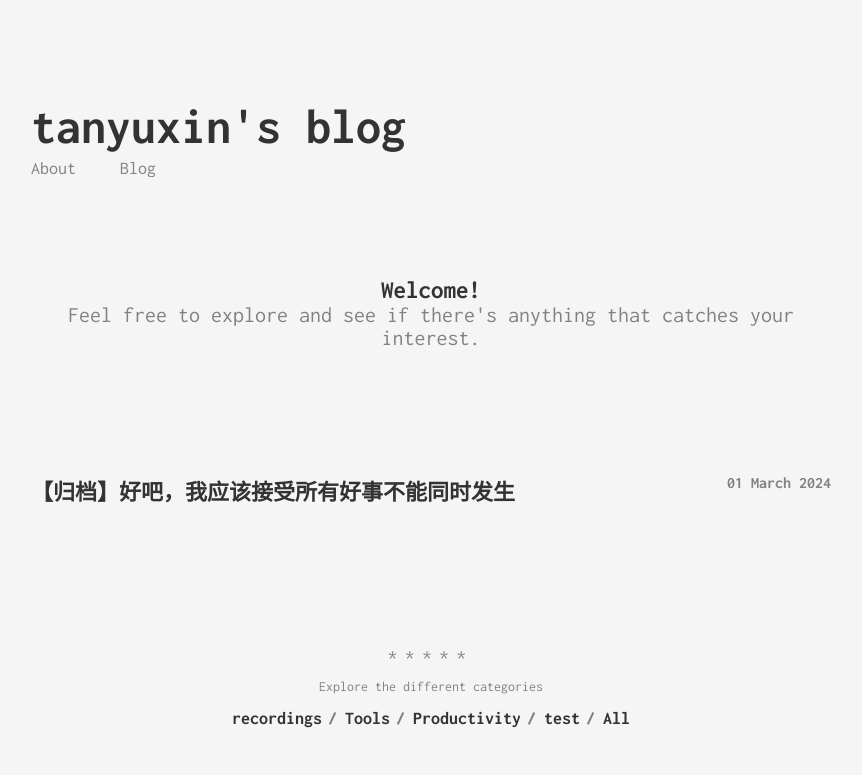
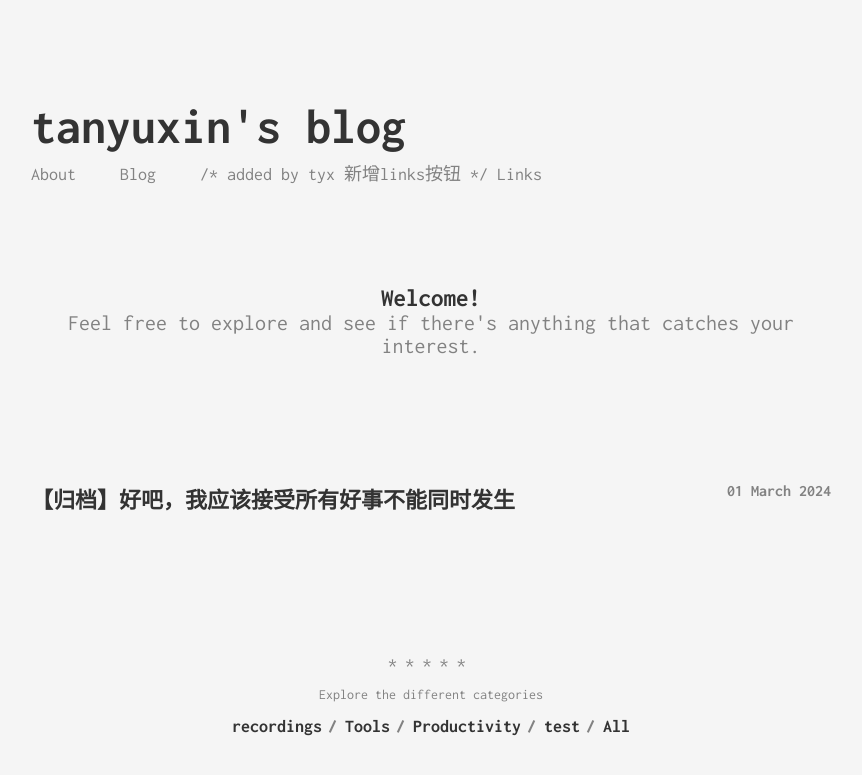
Before and after one commit to x1in-rain/x1in-rain.github.io, a Jekyll site: the page built from index.html, in a window 1280 px wide. Shown: the top 775 px of the page, without its empty margins (209-1071 px from the left). Built offline with Jekyll 4.4.1, drawn with Linux system fonts in a browser that asks for light colours.

Commit message:
Update header.html

```diff
--- a/_includes/header.html
+++ b/_includes/header.html
@@ -5,6 +5,8 @@
         <ul class="menu">
             <li class="menu__entry"><a href="{{ '/about' | prepend: site.baseurl }}">About</a></li>
             <li class="menu__entry"><a href="{{ '/' | prepend: site.baseurl }}">Blog</a></li>
+            /* added by tyx 新增links按钮 */
+            <li class="menu__entry"><a href="{{ '/' | prepend: site.baseurl }}">Links</a></li>
         </ul>
     </div>
 
```
